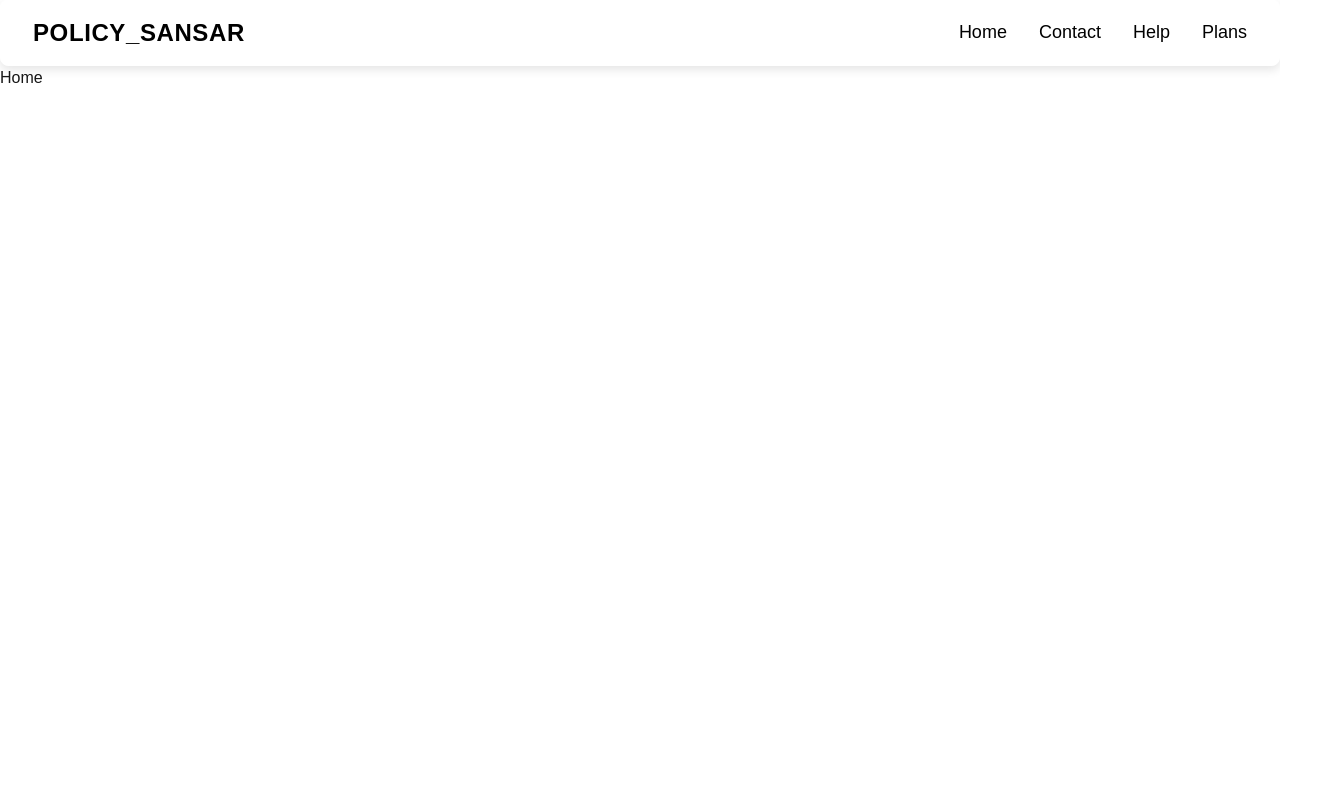
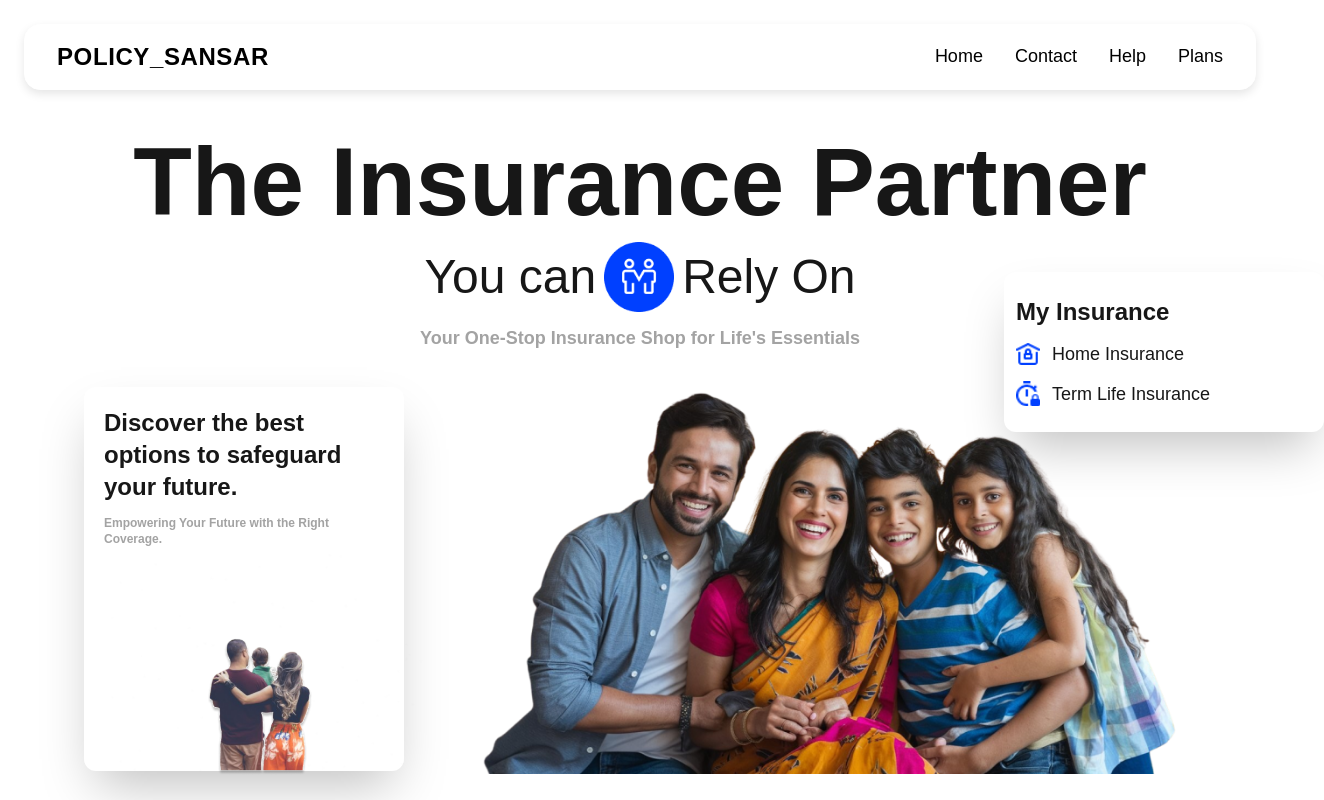
Before and after one commit to Maheshkadam-Delxn/Policy_Sansar-Landing, a Next.js app: page / in a window 1280 px wide. Shown: the top 800 px of the page, 1324 px wide, since content can reach past the window. Built offline with nearby package versions, Linux system fonts and the light colour scheme.

Commit message:
added home screen

```diff
--- a/src/app/components/Header.jsx
+++ b/src/app/components/Header.jsx
@@ -1,29 +1,41 @@
 "use client";
-import React from 'react';
-import Link from 'next/link';
+import React from "react";
+import Link from "next/link";
 
 const Header = () => {
   return (
-
-
-<div className="w-full flex items-center justify-between px-8 py-4 text-lg font-medium rounded-b-lg bg-[#FFFFFF] shadow-[0_4px_10px_rgba(0,0,0,0.1)] border border-white rounded-md">
+  <div className="p-3 w-full">
+      <div className="w-full flex items-center justify-between px-8 py-4 text-lg font-medium rounded-2xl bg-[#FFFFFF] shadow-[0_4px_10px_rgba(0,0,0,0.1)] border border-white  relative z-10 ">
       <div className="text-2xl font-bold text-black tracking-wide">
         POLICY_SANSAR
       </div>
       <div className="flex gap-8 items-center justify-between">
-        <Link href="/" className="relative cursor-pointer text-black after:content-[''] after:block after:h-[2px] after:bg-white after:w-0 after:transition-all after:duration-300 hover:after:w-full">
+        <Link
+          href="/"
+          className="relative cursor-pointer text-black after:content-[''] after:block after:h-[2px] after:bg-white after:w-0 after:transition-all after:duration-300 hover:after:w-full"
+        >
           Home
         </Link>
-      <Link href="/contact" className="relative cursor-pointer text-black after:content-[''] after:block after:h-[2px] after:bg-white after:w-0 after:transition-all after:duration-300 hover:after:w-full">
+        <Link
+          href="/contact"
+          className="relative cursor-pointer text-black after:content-[''] after:block after:h-[2px] after:bg-white after:w-0 after:transition-all after:duration-300 hover:after:w-full"
+        >
           Contact
         </Link>
-      <Link href="/help" className="relative cursor-pointer text-black after:content-[''] after:block after:h-[2px] after:bg-white after:w-0 after:transition-all after:duration-300 hover:after:w-full">
+        <Link
+          href="/help"
+          className="relative cursor-pointer text-black after:content-[''] after:block after:h-[2px] after:bg-white after:w-0 after:transition-all after:duration-300 hover:after:w-full"
+        >
           Help
         </Link>
-      <Link href="/plans" className="relative cursor-pointer text-black after:content-[''] after:block after:h-[2px] after:bg-white after:w-0 after:transition-all after:duration-300 hover:after:w-full">
+        <Link
+          href="/plans"
+          className="relative cursor-pointer text-black after:content-[''] after:block after:h-[2px] after:bg-white after:w-0 after:transition-all after:duration-300 hover:after:w-full"
+        >
           Plans
-      </Link></div>
-
+        </Link>
+      </div>
+    </div>
   </div>
   );
 };
--- a/src/app/components/Homee.jsx
+++ b/src/app/components/Homee.jsx
@@ -1,9 +1,67 @@
-import React from 'react'
-
+import React from 'react';
+import Image from 'next/image';
+import handshakeIcon from '../../../public/icons/handshake.png'; // Import image directly
+import family2 from "../../../public/icons/family2.png"
+import family from "../../../public/icons/family.png"
+import HomeIcon from "../../../public/icons/homelock.png"
+import LockIcon from "../../../public/icons/lock.png"
 const Homee = () => {
   return (
-    <div className='w-full h-screen'>Home</div>
-  )
-}
+    <div className='w-full h-[88vh] flex flex-col justify-evenly'>
 
-export default Homee
+
+      {/* HERO SECTION HEADLINE */}
+      <div className="w-full  flex flex-col items-center justify-center text-center gap-3">
+      <h1 className=" font-bold text-8xl">The Insurance Partner</h1>
+      <div className='flex items-center gap-2'><h3 className="text-5xl">You can</h3>
+      <Image
+        src={handshakeIcon} // Use imported image
+        alt="Handshake icon" // Add alt text for accessibility
+        width={70}
+        height={70}
+      />
+      <h3 className="text-5xl">Rely On</h3>
+
+      </div>
+      <h6 className='text-lg text-[#A3A3A3] font-bold'>Your One-Stop Insurance Shop for Life's Essentials</h6>
+    </div>
+
+
+   <div className='w-full flex items-center justify-evenly'>
+     {/* FEATURE SECTION CARD */}
+     <div className='bg-white w-80 h-96 shadow-2xl rounded-xl p-5 flex flex-col gap-3 relative'>
+      <h1 className='text-2xl font-extrabold'>Discover the best options to safeguard your future.</h1>
+      <h6 className='text-xs font-bold text-[#A3A3A3]'>Empowering Your Future with the Right Coverage.</h6>
+      <Image
+        src={family2}
+        width={1000}
+        height={1000}
+        alt='family'
+        className='absolute -bottom-1 '
+      />
+     </div>
+
+
+{/* ADVERTISMENT COUPLE  */}
+<div className='relative'>
+    <Image
+      src={family}
+      width={720}
+      height={1080}
+      alt='Happy Family'
+    />
+    <div className='w-80 h-40 bg-white rounded-xl shadow-2xl absolute -top-28 -right-32 flex flex-col items-start justify-evenly p-3'>
+      <h1 className='text-2xl font-bold'>My Insurance</h1>
+    <div className='flex flex-col items-start gap-3'>
+    <div className='flex items-center gap-3'><Image src={HomeIcon} width={24} height={24} alt='HomeIcon'/><h1 className='text-lg'>Home Insurance</h1></div>
+      <div className='flex items-center gap-3'><Image src={LockIcon} width={24} height={24} alt='HomeIcon'/><h1 className='text-lg'>Term Life Insurance</h1></div>
+
+    </div>
+    </div>
+</div>
+   </div>
+    </div>
+  );
+};
+
+export default Homee;
--- a/src/app/layout.js
+++ b/src/app/layout.js
@@ -22,7 +22,7 @@ export default function RootLayout({ children }) {
   return (
     <html lang="en">
       <body
-        className={`${geistSans.variable} ${geistMono.variable} antialiased`}
+        className={`${geistSans.variable} ${geistMono.variable} antialiased p-3`}
       >        <Header/>
 
         {children}
```
Also changed, not shown: public/icons/family.png (added), public/icons/family2.png (added). Lines whose indentation alone changed are shown as unchanged.
